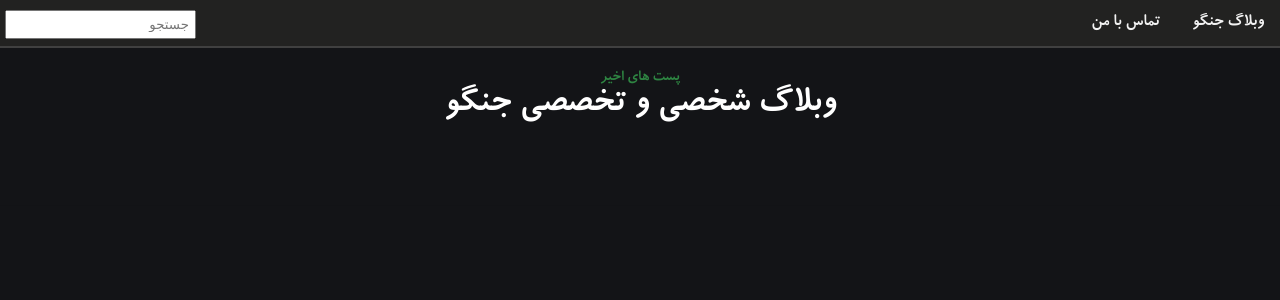
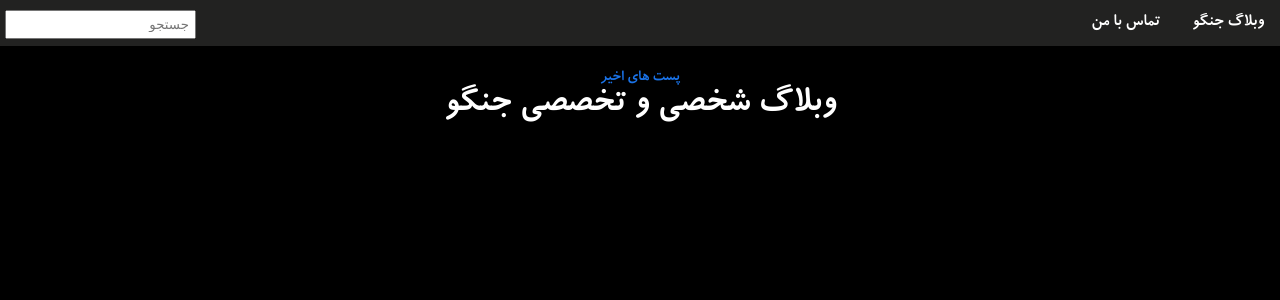
Before and after one commit to mjkahnamu2/DjangoBlog, a Django app: page / in a window 1280 px wide. Shown: the top 300 px of the page. Run offline with Django 4.2, Linux system fonts and the light colour scheme; data that the repository does not hold is empty.

```diff
--- a/static/css/style.css
+++ b/static/css/style.css
@@ -1,3 +1,5 @@
+.content{
+}
 *{
     margin: 0px;
     padding: 0px;
@@ -18,9 +20,8 @@ ul{
     src: url(../fonts/myfont.ttf);
 }
 body{
-    background-color: #131417;
+    background-color: #000000;
     font-family: myfont;
-    margin: 0px;
     padding: 0px;
 }
 
@@ -41,7 +42,7 @@ body{
     flex-direction: column;
 }
 .blog-heading span{
-    color: #2E8542;
+    color: #1A73E8;
 }
 .blog-heading h3{
     font-size: 2.4rem;
@@ -77,7 +78,7 @@ body{
     flex-direction: column;
 }
 .blog-text span{
-    color:  #2E8542;
+    color:  #1A73E8;
     font-size: 0.9rem;
 }
 .blog-text .blog-title{
@@ -99,7 +100,7 @@ body{
     color: #ffffff;
 }
 .blog-text a:hover{
-    color: #ffffff;
+    color: #1A73E8;
     font-weight: bolder;
     transition: all ease 0.3s;
 }
@@ -126,19 +127,21 @@ body{
     overflow: hidden;
     top: 0;
     position: fixed;
-    background-color: #222221;
+    background-color: #222221;;
     float: right;
     width: 100%;
-    border-bottom: 2px solid #404040;
 }
 .navbar a{
     float: right;
-    color: #f2f2f2;
+    color: #ffffff;
     text-align: left;
     padding: 14px 16px;
     text-decoration: none;
     font-size: large;
     font-weight: bold;
+}
+.navbar a:hover{
+    color: #1A73E8;
 }
 .search-input{
     padding: 5px;
--- a/templates/base.html
+++ b/templates/base.html
@@ -11,7 +11,7 @@
     <link rel="stylesheet" href="{% static 'css/style.css' %}">
     <link rel="stylesheet" href="{% static 'fonts/IRANMarker.ttf' %}">
 </head>
-<body>
+<body class="content">
     <!-- navbar -->
     <div class="navbar">
         <a href="{% url 'post_list' %}">وبلاگ جنگو</a>
```
